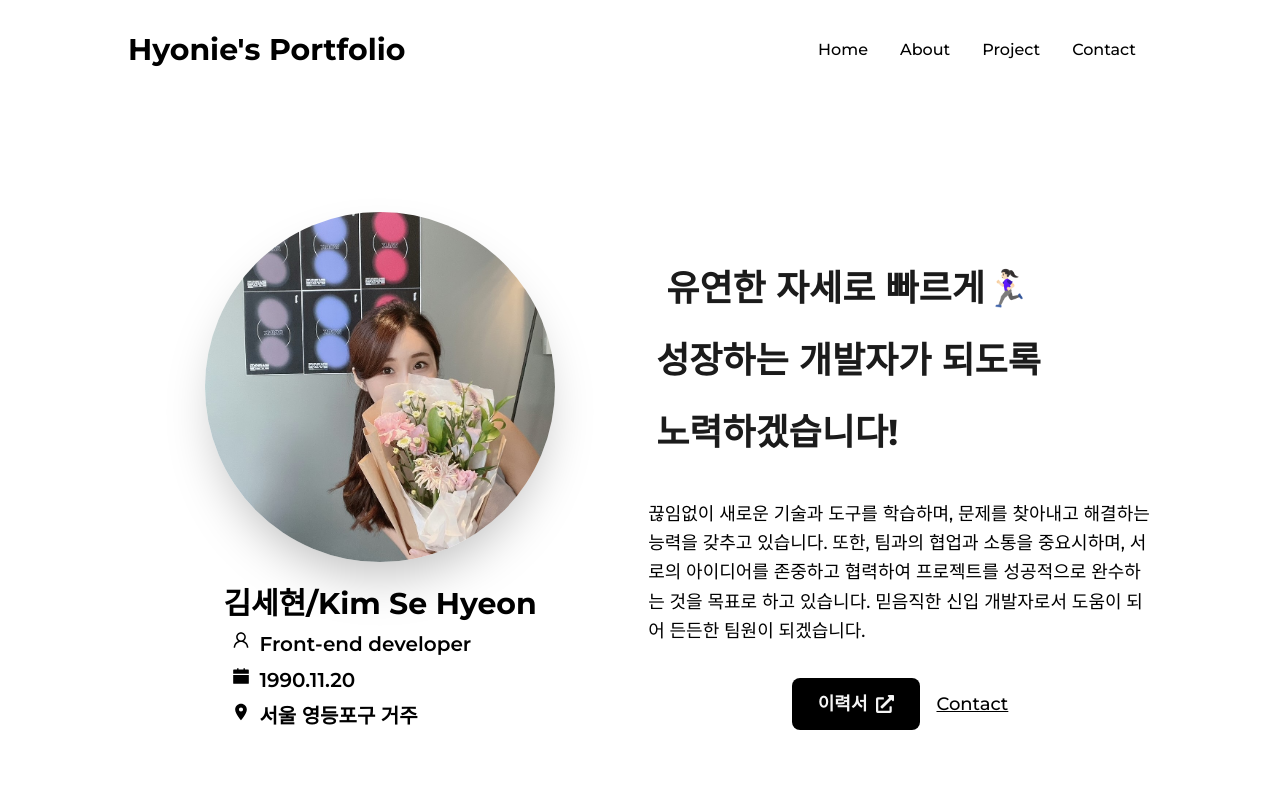
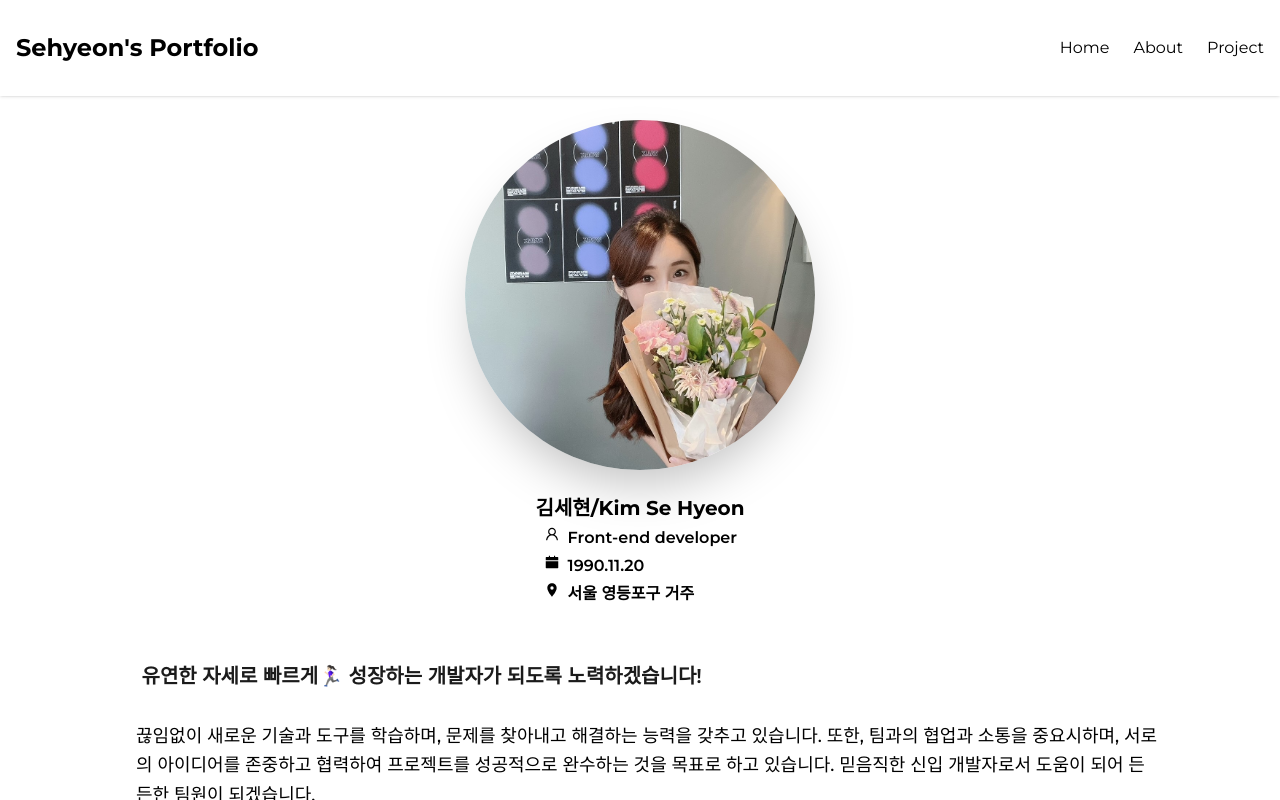
Before and after one commit to hyonie-Kim/ksh-portfolio, a Next.js app in the folder client/: page / in a window 1280 px wide. Built offline with nearby package versions, Linux system fonts and the light colour scheme.

Commit message:
feat: Navber fixed

```diff
--- a/client/src/app/layout.tsx
+++ b/client/src/app/layout.tsx
@@ -2,6 +2,7 @@ import Footer from "@/components/Footer";
 import "./globals.css";
 import { Montserrat } from "next/font/google";
 import Header from "@/components/Header";
+import Navbar from "@/components/Navbar";
 
 const montserrat = Montserrat({ subsets: ["latin"] });
 
@@ -24,7 +25,8 @@ export default function RootLayout({
   return (
     <html lang="en" className={montserrat.className}>
       <body className="flex flex-col w-full max-w-screen-2xl mx-auto">
-        <Header />
+        <Navbar />
+        {/* <Header /> */}
         <main className="grow w-full inline-block z-0 p-32 pt-0 pb-20">
           {children}
         </main>
--- /dev/null
+++ b/client/src/components/Navbar.tsx
@@ -0,0 +1,46 @@
+"use client";
+import React, { useState } from "react";
+import { IoMdClose, IoMdMenu } from "react-icons/io";
+interface NavItem {
+  label: string;
+  page: string;
+}
+const NAV_ITEMS: Array<NavItem> = [
+  { label: "Home", page: "home" },
+  { label: "About", page: "about" },
+  { label: "Project", page: "project" },
+];
+export default function Navbar() {
+  const [navbar, setNavbar] = useState(false);
+  return (
+    <header className="w-full mx-auto px-4 bg-white shadow fixed top-0 z-50">
+      <div className="justify-between md:items-center md:flex">
+        <div>
+          <div className="flex items-center justify-between py-3">
+            <div className="md:py-5 md:block">
+              <h2 className="text-2xl font-bold">{"Sehyeon's Portfolio"}</h2>
+            </div>
+            <div>
+              <button className="md:hidden">
+                {navbar ? <IoMdClose size={30} /> : <IoMdMenu size={30} />}
+              </button>
+            </div>
+          </div>
+        </div>
+        <div>
+          <div
+            className={`flex-1 justify-self-center pb-3 mt-8 md:block md:pb-0 md:mt-0 ${
+              navbar ? "block" : "hidden"
+            }`}
+          >
+            <div className="item-center justify-center md:flex md:space-x-6">
+              {NAV_ITEMS.map((item, index) => {
+                return <a key={index}>{item.label}</a>;
+              })}
+            </div>
+          </div>
+        </div>
+      </div>
+    </header>
+  );
+}
--- a/client/tailwind.config.js
+++ b/client/tailwind.config.js
@@ -7,20 +7,16 @@ module.exports = {
         dark: "#1b1b1b",
         light: "#f5f5f5",
       },
-      backgroundImage: {
-        circularLight:
-          "repeating-radial-gradient(rgba(0,0,0,0.4) 2px, #F5F5F5 5px,#F5F5F5 100px);",
-      },
     },
-    screens: {
-      "2xl": { max: "1535px" },
-      // => @media(max-width:1535px)
-      xl: { max: "1279px" },
-      lg: { max: "1023px" },
-      md: { max: "767px" },
-      sm: { max: "639px" },
-      xs: { max: "479px" },
-    },
+    // screens: {
+    //   "2xl": { max: "1535px" },
+    //   // => @media(max-width:1535px)
+    //   xl: { max: "1279px" },
+    //   lg: { max: "1023px" },
+    //   md: { max: "767px" },
+    //   sm: { max: "639px" },
+    //   xs: { max: "479px" },
+    // },
   },
   plugins: [require("@tailwindcss/typography")],
 };
```
